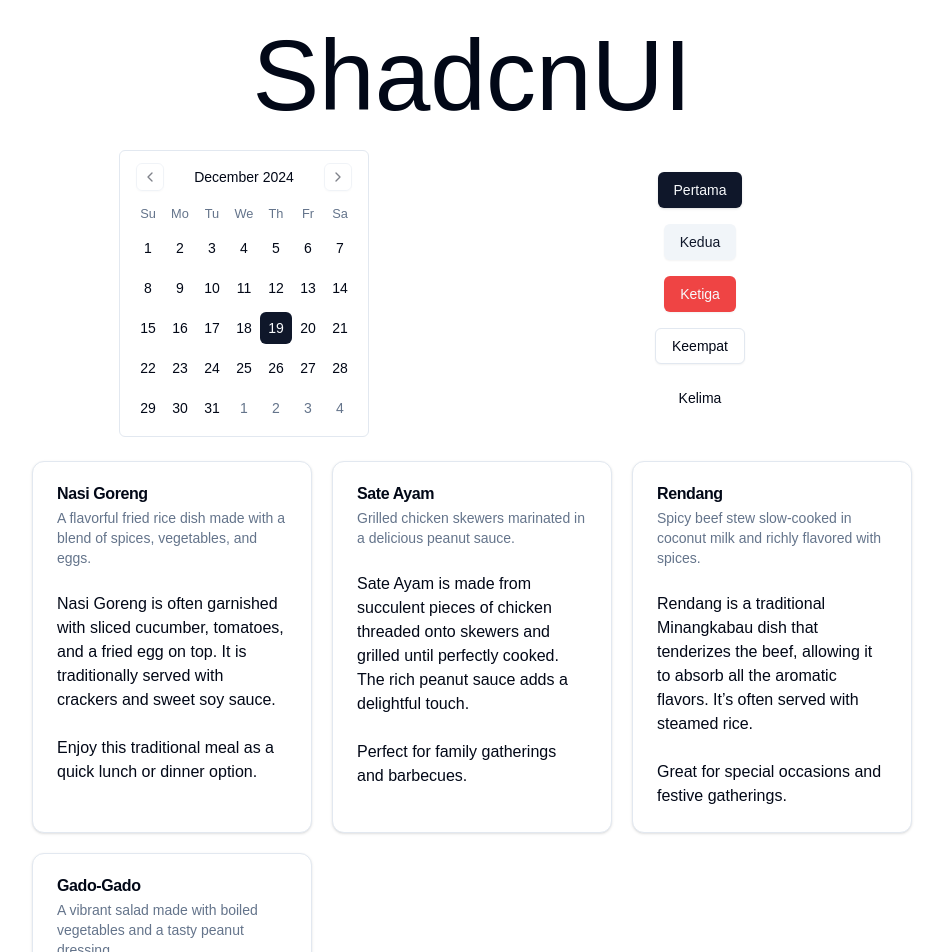
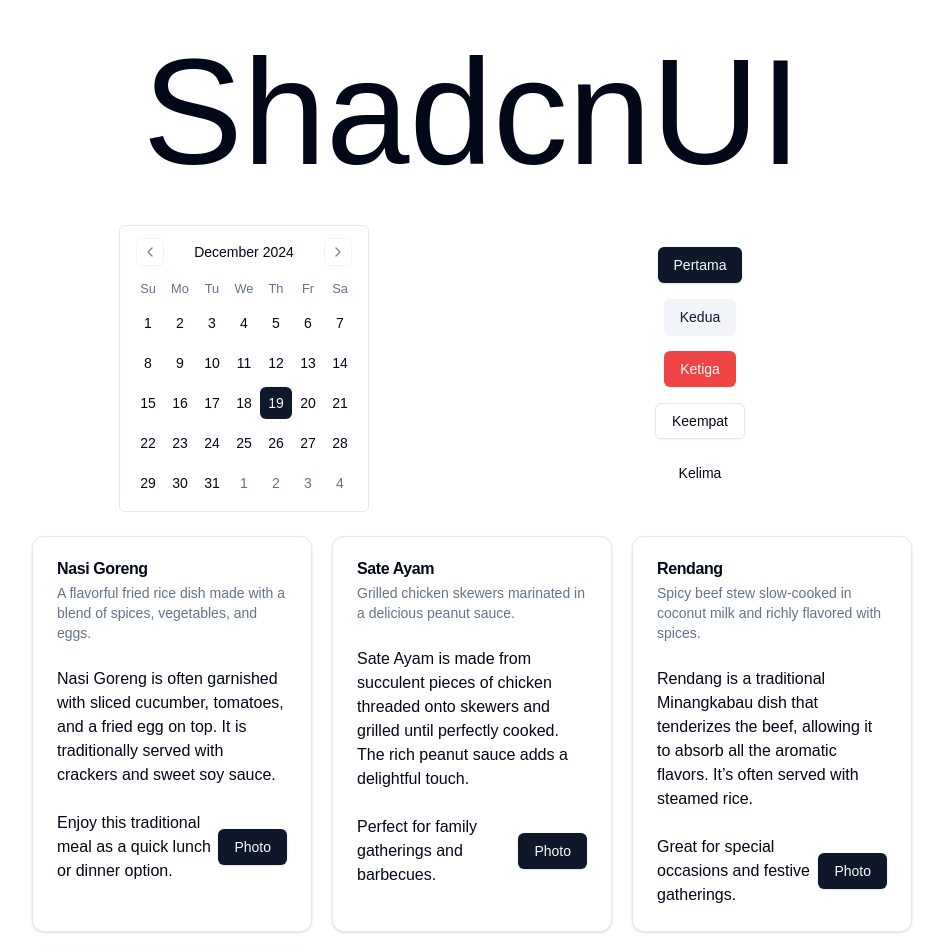
Before and after one commit to calvinrahmat/belajar-leonard, a Next.js app: page / in a window 1280 px wide. Shown: the top 952 px of the page, without its empty margins (168-1111 px from the left). Built offline with nearby package versions, Linux system fonts and the light colour scheme.

Commit message:
updated by Leon

```diff
--- a/app/page.tsx
+++ b/app/page.tsx
@@ -25,7 +25,7 @@
   return (
 
     <div>
-      <h1 className="flex justify-center text-[100px]">ShadcnUI</h1>
+      <h1 className="flex justify-center text-[150px]">ShadcnUI</h1>
       <div className="grid grid-cols-1 md:grid-cols-2 gap-4 max-w-4xl mx-auto">
         <div className="flex items-center justify-center space-x-4">
         <Calendar
@@ -58,6 +58,7 @@
               </CardContent>
               <CardFooter>
                 <p>{cardFooter}</p>
+                <Button>Photo</Button>
               </CardFooter>
             </Card>
             )
```
